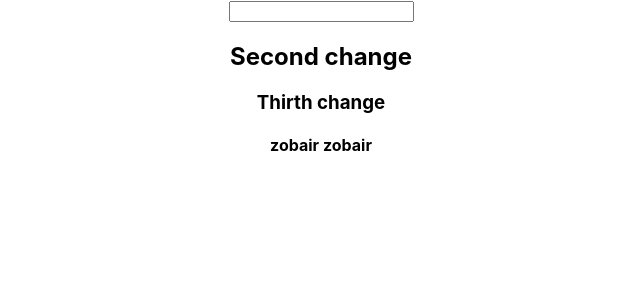
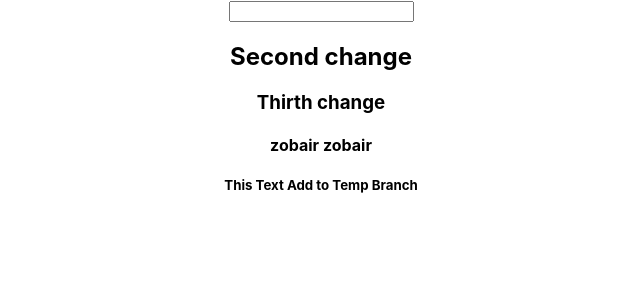
Before and after one commit to HudyRahmani/test1, a React (Create React App) app: page / in a window 1280 px wide. Shown: the top 300 px of the page, without its empty margins (319-959 px from the left). Built offline with nearby package versions, Linux system fonts and the light colour scheme.

Commit message:
add Text to temp branch

```diff
--- a/src/App.js
+++ b/src/App.js
@@ -8,6 +8,7 @@ function App() {
         <h2>Second change </h2>
         <h3>Thirth change</h3>
         <h4>zobair zobair</h4>
+        <h5>This Text Add to Temp Branch</h5>
     </div>
   );
 }
```
